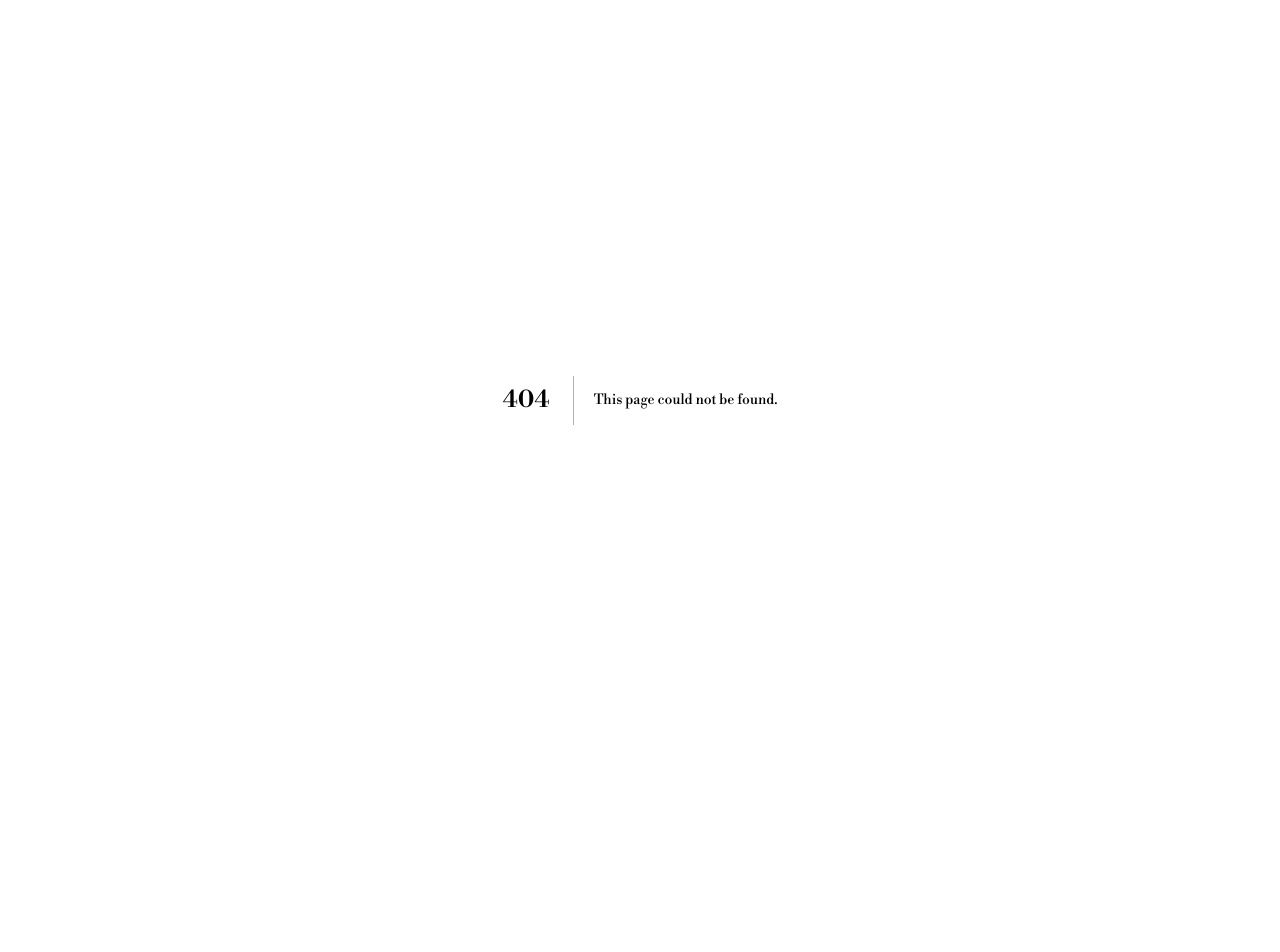
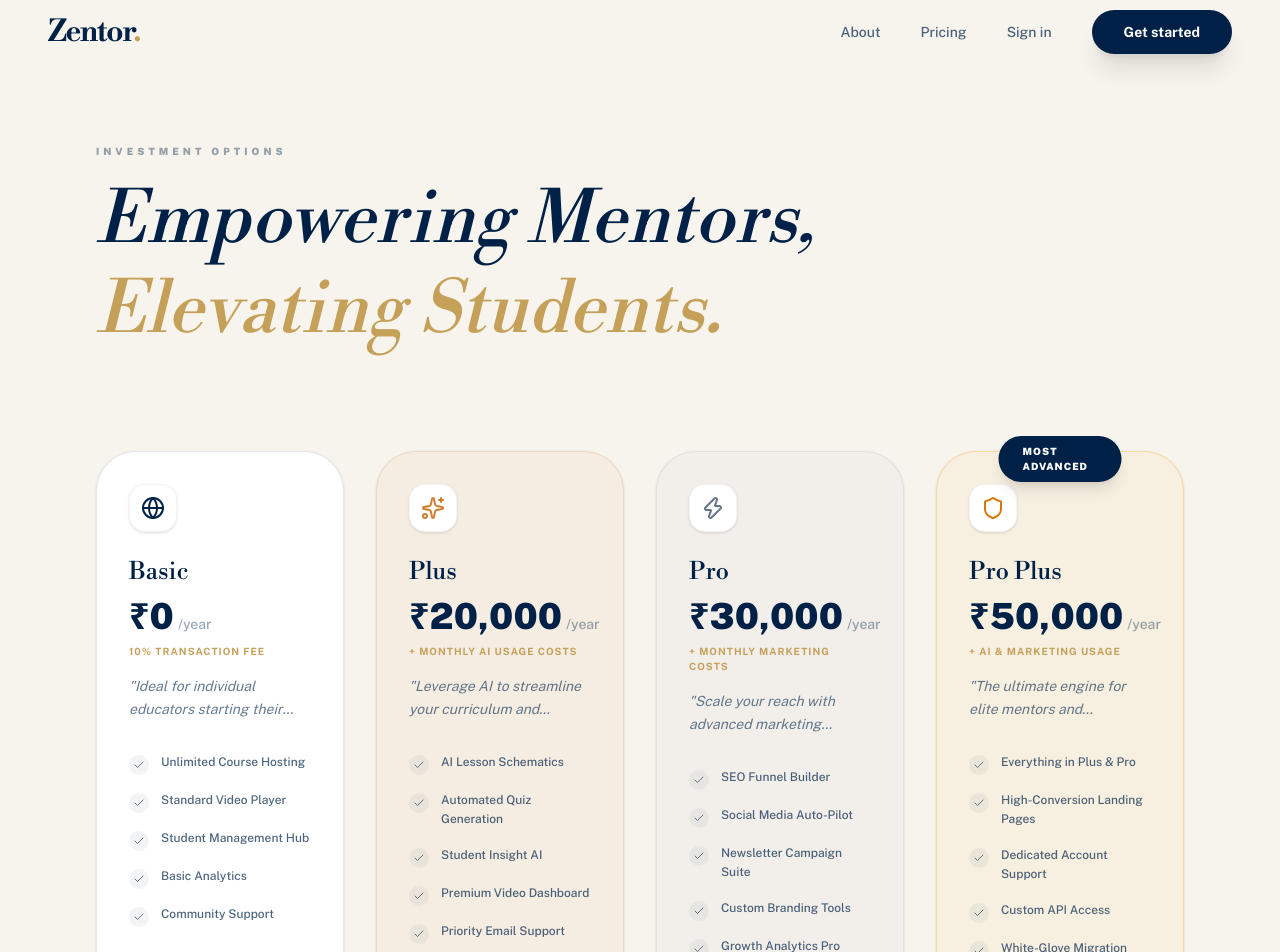
Before and after one commit to Study-Smart-Innovations/zentor, a Next.js app: page /pricing in a window 1280 px wide. Before the commit this address had no page. Shown: the top 952 px of the page. Before the commit the page ends 800 px from the top, so only its background shows below. Built offline with nearby package versions, Linux system fonts and the light colour scheme; no server answers.

Commit message:
feat: implement tiered pricing structure for teachers and students with new pricing page

```diff
--- a/src/app/page.tsx
+++ b/src/app/page.tsx
@@ -3,6 +3,7 @@
 import dynamic from "next/dynamic";
 import { Navbar } from "@/components/navbar";
 import { HeroSection } from "@/components/hero-section";
+import { PricingSection } from "@/components/pricing-section";
 import { Footer } from "@/components/cta-footer";
 
 // Disable SSR for the background and main layout shell to fix the persistent dev-server hydration cache bug
--- /dev/null
+++ b/src/app/pricing/page.tsx
@@ -0,0 +1,23 @@
+"use client"
+
+import { Navbar } from "@/components/navbar";
+import { Footer } from "@/components/cta-footer";
+import { PricingSection } from "@/components/pricing-section";
+import dynamic from "next/dynamic";
+
+const BackgroundLayer = dynamic(() => import("@/components/background-layer").then(mod => mod.BackgroundLayer), { ssr: false });
+
+export default function PricingPage() {
+  return (
+    <main className="min-h-screen bg-editorial-cream flex flex-col font-sans selection:bg-editorial-black selection:text-white">
+      <BackgroundLayer />
+      <Navbar />
+
+      <div className="pt-8">
+        <PricingSection />
+      </div>
+
+      <Footer />
+    </main>
+  );
+}
--- a/src/components/navbar.tsx
+++ b/src/components/navbar.tsx
@@ -13,6 +13,7 @@ export const Navbar = () => {
 
   const navLinks = [
     { name: "About", href: "/about" },
+    { name: "Pricing", href: "/pricing" },
     { name: "Sign in", href: "/login" },
   ];
 
--- a/src/components/pricing-section.tsx
+++ b/src/components/pricing-section.tsx
@@ -1,125 +1,226 @@
 "use client"
 
 import { motion } from "framer-motion";
-import { Check, X, ShieldCheck, Zap, GraduationCap, Briefcase } from "lucide-react";
+import { Check, Mail, Sparkles, Zap, Shield, Globe } from "lucide-react";
 
-const PricingCard = ({ title, price, description, features, popular = false, delay, icon: Icon }: { title: string, price: string, description: string, features: { text: string, included: boolean }[], popular?: boolean, delay: number, icon: any }) => (
+const TEACHER_TIERS = [
+  {
+    name: "Basic",
+    price: "₹0",
+    period: "/year",
+    description: "Ideal for individual educators starting their online journey.",
+    fee: "10% transaction fee",
+    highlight: "bg-white border-editorial-black/10",
+    features: [
+      "Unlimited Course Hosting",
+      "Standard Video Player",
+      "Student Management Hub",
+      "Basic Analytics",
+      "Community Support"
+    ],
+    cta: "Start for free",
+    icon: Globe
+  },
+  {
+    name: "Plus",
+    price: "₹20,000",
+    period: "/year",
+    description: "Leverage AI to streamline your curriculum and engagement.",
+    fee: "+ Monthly AI Usage Costs",
+    highlight: "bg-[#CD7F32]/5 border-[#CD7F32]/20",
+    features: [
+      "AI Lesson Schematics",
+      "Automated Quiz Generation",
+      "Student Insight AI",
+      "Premium Video Dashboard",
+      "Priority Email Support"
+    ],
+    cta: "Go Plus",
+    icon: Sparkles,
+    accent: "text-[#CD7F32]"
+  },
+  {
+    name: "Pro",
+    price: "₹30,000",
+    period: "/year",
+    description: "Scale your reach with advanced marketing automation.",
+    fee: "+ Monthly Marketing Costs",
+    highlight: "bg-[#94a3b8]/5 border-[#94a3b8]/20",
+    features: [
+      "SEO Funnel Builder",
+      "Social Media Auto-Pilot",
+      "Newsletter Campaign Suite",
+      "Custom Branding Tools",
+      "Growth Analytics Pro"
+    ],
+    cta: "Go Pro",
+    icon: Zap,
+    accent: "text-[#64748b]"
+  },
+  {
+    name: "Pro Plus",
+    price: "₹50,000",
+    period: "/year",
+    description: "The ultimate engine for elite mentors and academies.",
+    fee: "+ AI & Marketing Usage",
+    highlight: "bg-[#F59E0B]/5 border-[#F59E0B]/30",
+    features: [
+      "Everything in Plus & Pro",
+      "High-Conversion Landing Pages",
+      "Dedicated Account Support",
+      "Custom API Access",
+      "White-Glove Migration"
+    ],
+    cta: "Maximum Growth",
+    icon: Shield,
+    accent: "text-[#D97706]",
+    popular: true
+  }
+];
+
+const STUDENT_TIERS = [
+  {
+    name: "Free Tier",
+    price: "₹0",
+    description: "Standard access for all enrolled students.",
+    features: ["Access to Paid Content", "Standard Video Quality", "Discussion Forums"]
+  },
+  {
+    name: "AI Companion",
+    price: "₹3,000",
+    period: "one-time",
+    description: "Supercharge your learning with personal AI mentorship.",
+    usage: "+ Monthly AI Costs",
+    features: ["Smart Study Notes", "AI Practice Sessions", "Real-time Query Resolution", "Automated Flashcards"]
+  }
+];
+
+export function PricingSection() {
+  return (
+    <section id="pricing" className="pt-12 pb-32 px-8 sm:px-12 lg:px-24 bg-editorial-cream">
+      <div className="max-w-7xl mx-auto">
+        <div className="mb-24 space-y-4">
+          <p className="text-[10px] font-black uppercase tracking-[0.4em] text-editorial-black/40">Investment Options</p>
+          <h2 className="text-5xl md:text-7xl font-serif text-editorial-black leading-tight italic">
+            Empowering Mentors, <br />
+            <span className="text-[#C5A059]">Elevating Students.</span>
+          </h2>
+        </div>
+
+        <div className="grid grid-cols-1 md:grid-cols-2 lg:grid-cols-4 gap-8">
+          {TEACHER_TIERS.map((tier, idx) => (
             <motion.div
-    initial={{ opacity: 0, scale: 0.95 }}
-    whileInView={{ opacity: 1, scale: 1 }}
-    transition={{ duration: 0.5, delay }}
+              key={tier.name}
+              initial={{ opacity: 0, y: 30 }}
+              whileInView={{ opacity: 1, y: 0 }}
               viewport={{ once: true }}
-    className={`relative flex flex-col p-10 rounded-[2.5rem] border ${popular ? "border-primary-blue bg-primary-blue/[0.03] shadow-premium" : "border-foreground/10 bg-background"} transition-all hover:border-primary-blue/30`}
+              transition={{ delay: idx * 0.1 }}
+              className={`relative p-8 rounded-[2.5rem] border ${tier.highlight} flex flex-col h-full shadow-sm hover:shadow-xl transition-all duration-500`}
             >
-    {popular && (
-      <div className="absolute top-0 left-1/2 -translate-x-1/2 -translate-y-1/2 rounded-full bg-primary-blue px-4 py-1.5 text-[10px] font-black text-white shadow-lg uppercase tracking-widest">
-        Recommended
+              {tier.popular && (
+                <div className="absolute -top-4 left-1/2 -translate-x-1/2 bg-editorial-black text-white text-[10px] font-black uppercase tracking-widest px-6 py-2 rounded-full shadow-lg">
+                  Most Advanced
                 </div>
               )}
 
-    <div className="flex items-center justify-between">
-      <div className={`flex h-12 w-12 items-center justify-center rounded-2xl ${popular ? "bg-primary-blue text-white" : "bg-foreground/5 text-foreground/40"}`}>
-        <Icon className="h-6 w-6" />
+              <div className="mb-8">
+                <div className={`h-12 w-12 rounded-2xl flex items-center justify-center mb-6 ${tier.accent || "text-editorial-black"} bg-white shadow-sm border border-editorial-black/5`}>
+                  <tier.icon className="h-6 w-6" />
                 </div>
-      {popular && <Zap className="h-5 w-5 text-primary-blue animate-pulse" />}
+                <h3 className="text-2xl font-serif text-editorial-black mb-2">{tier.name}</h3>
+                <div className="flex items-baseline gap-1 mb-2">
+                  <span className="text-4xl font-black text-editorial-black">{tier.price}</span>
+                  <span className="text-sm text-editorial-black/40 font-medium">{tier.period}</span>
+                </div>
+                <p className="text-[10px] font-bold uppercase tracking-widest text-[#C5A059] mb-4">{tier.fee}</p>
+                <p className="text-sm text-editorial-black/60 leading-relaxed italic line-clamp-2">"{tier.description}"</p>
               </div>
 
-    <h3 className="mt-6 text-2xl font-black text-foreground tracking-tight">{title}</h3>
-
-    <div className="mt-4 flex items-baseline space-x-1">
-      <span className="text-4xl font-black text-foreground">{price === "Free" ? "" : "$"}{price}</span>
-      {price !== "Free" && <span className="text-foreground/40 font-bold text-sm">/month</span>}
+              <div className="space-y-4 mb-10 flex-grow">
+                {tier.features.map((feature) => (
+                  <div key={feature} className="flex items-start space-x-3">
+                    <div className="h-5 w-5 rounded-full bg-editorial-black/5 flex items-center justify-center shrink-0 mt-0.5">
+                      <Check className="h-3 w-3 text-editorial-black/60" />
+                    </div>
+                    <span className="text-xs text-editorial-black/70 font-medium leading-relaxed">{feature}</span>
+                  </div>
+                ))}
               </div>
 
-    <p className="mt-4 text-base text-foreground/50 leading-relaxed">
-      {description}
-    </p>
+              <button className={`w-full py-5 rounded-2xl text-[10px] font-black uppercase tracking-[0.2em] transition-all hover:scale-[1.02] active:scale-95 ${
+                tier.popular
+                ? "bg-editorial-black text-white shadow-2xl"
+                : "bg-editorial-black/5 text-editorial-black hover:bg-editorial-black/10"
+              }`}>
+                {tier.cta}
+              </button>
+            </motion.div>
+          ))}
+        </div>
 
-    <div className="mt-8 h-px bg-foreground/5" />
+        {/* Student Pricing & Business Tier */}
+        <div className="mt-24 grid grid-cols-1 lg:grid-cols-3 gap-8">
+          <motion.div
+            initial={{ opacity: 0, x: -20 }}
+            whileInView={{ opacity: 1, x: 0 }}
+            viewport={{ once: true }}
+            className="lg:col-span-2 p-12 rounded-[3.5rem] bg-editorial-black text-white relative overflow-hidden group"
+          >
+            <div className="relative z-10">
+              <div className="inline-flex items-center space-x-3 mb-8">
+                <div className="h-px w-12 bg-[#C5A059]" />
+                <span className="text-[10px] font-bold uppercase tracking-[0.4em] text-[#C5A059]">For Students</span>
+              </div>
+              <h3 className="text-4xl font-serif italic mb-12">Learn your way, <br />without platform fees.</h3>
 
-    <ul className="mt-8 space-y-4 flex-1">
-      {features.map((feature, i) => (
-        <li key={i} className="flex items-start space-x-3 text-sm">
-          {feature.included ? (
-            <div className="mt-0.5 flex h-5 w-5 shrink-0 items-center justify-center rounded-full bg-primary-mint/10 text-primary-mint">
-              <Check className="h-3 w-3 stroke-[3]" />
+              <div className="grid grid-cols-1 md:grid-cols-2 gap-12">
+                {STUDENT_TIERS.map(st => (
+                  <div key={st.name} className="space-y-6">
+                    <div>
+                      <h4 className="text-xl font-serif mb-2">{st.name}</h4>
+                      <p className="text-3xl font-black">{st.price}{st.period && <span className="text-sm font-medium text-white/40 ml-1">/{st.period}</span>}</p>
+                      {st.usage && <p className="text-[10px] font-black text-[#C5A059] uppercase tracking-widest mt-1">{st.usage}</p>}
                     </div>
-          ) : (
-            <div className="mt-0.5 flex h-5 w-5 shrink-0 items-center justify-center rounded-full bg-foreground/5 text-foreground/20">
-              <X className="h-3 w-3 stroke-[3]" />
-            </div>
-          )}
-          <span className={feature.included ? "font-bold text-foreground/70" : "font-medium text-foreground/30"}>
-            {feature.text}
-          </span>
+                    <ul className="space-y-3">
+                      {st.features.map(f => (
+                        <li key={f} className="flex items-center text-xs text-white/60">
+                          <Check className="h-3 w-3 mr-3 text-[#C5A059]" />
+                          {f}
                         </li>
                       ))}
                     </ul>
+                  </div>
+                ))}
+              </div>
+            </div>
+            <div className="absolute top-0 right-0 h-64 w-64 bg-white/5 blur-3xl rounded-full -translate-y-1/2 translate-x-1/2 group-hover:scale-110 transition-transform duration-1000" />
+          </motion.div>
 
-    <button className={`mt-10 rounded-2xl py-5 text-center text-sm font-black tracking-widest uppercase transition-all duration-300 active:scale-95 ${popular ? "bg-primary-blue text-white shadow-xl shadow-primary-blue/20 hover:bg-primary-purple" : "border-2 border-foreground/10 bg-background hover:bg-foreground/5 text-foreground"}`}>
-      {price === "Free" ? "Get Started" : "Start Now"}
-    </button>
+          <motion.div
+            initial={{ opacity: 0, x: 20 }}
+            whileInView={{ opacity: 1, x: 0 }}
+            viewport={{ once: true }}
+            className="p-12 rounded-[3.5rem] border border-editorial-black/10 flex flex-col justify-center items-center text-center space-y-8"
+          >
+            <div className="h-20 w-20 rounded-full bg-editorial-black/5 flex items-center justify-center">
+              <Mail className="h-8 w-8 text-editorial-black/40" />
+            </div>
+            <div className="space-y-4">
+              <h3 className="text-3xl font-serif italic text-editorial-black">Business Tier</h3>
+              <p className="text-sm text-editorial-black/60 italic leading-relaxed">
+                Custom enterprise solutions for institutions, coaching centers, and schools.
+              </p>
+            </div>
+            <a
+              href="mailto:ayishik2003@gmail.com"
+              className="group flex flex-col items-center"
+            >
+              <span className="text-[10px] font-black uppercase tracking-widest text-editorial-black/30 mb-1 group-hover:text-[#C5A059] transition-colors">Contact Founder</span>
+              <span className="text-lg font-serif italic text-editorial-black border-b border-editorial-black/20 group-hover:border-[#C5A059] transition-all">ayishik2003@gmail.com</span>
+            </a>
           </motion.div>
-);
-
-export const PricingSection = () => {
-  return (
-    <section className="py-24 lg:py-32 relative overflow-hidden" id="pricing">
-      <div className="mx-auto max-w-7xl px-4 sm:px-6 lg:px-8">
-        <div className="text-center mb-16">
-          <motion.div
-            initial={{ opacity: 0, scale: 0.9 }}
-            whileInView={{ opacity: 1, scale: 1 }}
-            className="inline-flex items-center space-x-2 rounded-full bg-primary-mint/10 px-4 py-1.5 text-sm font-black text-primary-mint"
-          >
-            <ShieldCheck className="h-4 w-4" />
-            <span className="uppercase tracking-[0.1em]">Transparent Pricing</span>
-          </motion.div>
-          <motion.h2
-            initial={{ opacity: 0, y: 10 }}
-            whileInView={{ opacity: 1, y: 0 }}
-            transition={{ duration: 0.5, delay: 0.1 }}
-            viewport={{ once: true }}
-            className="mt-6 text-4xl font-black tracking-tighter text-foreground sm:text-5xl lg:text-6xl"
-          >
-            Plans for <span className="text-primary-blue">Every Journey</span>
-          </motion.h2>
-        </div>
-
-        <div className="mt-16 mx-auto grid max-w-5xl gap-8 lg:grid-cols-2">
-          <PricingCard
-            title="Student Pass"
-            price="Free"
-            icon={GraduationCap}
-            description="Access local teacher discovery and basic study materials."
-            delay={0.2}
-            features={[
-              { text: "Find Local Teachers", included: true },
-              { text: "Public Course Previews", included: true },
-              { text: "Community Notes Access", included: true },
-              { text: "Ad-supported experience", included: true },
-              { text: "Direct Teacher Messaging", included: false },
-              { text: "Premium Mock Exams", included: false },
-            ]}
-          />
-          <PricingCard
-            title="Teacher Pro"
-            price="19.99"
-            icon={Briefcase}
-            description="Scale your tuition business with advanced leads and tools."
-            popular
-            delay={0.3}
-            features={[
-              { text: "Unlimited Course Listings", included: true },
-              { text: "Verified Teacher Badge", included: true },
-              { text: "Student Lead Generation", included: true },
-              { text: "Performance Analytics", included: true },
-              { text: "Direct Payment Integration", included: true },
-              { text: "Priority Support", included: true },
-            ]}
-          />
         </div>
       </div>
     </section>
   );
-};
+}
```
Lines whose indentation alone changed are shown as unchanged.
